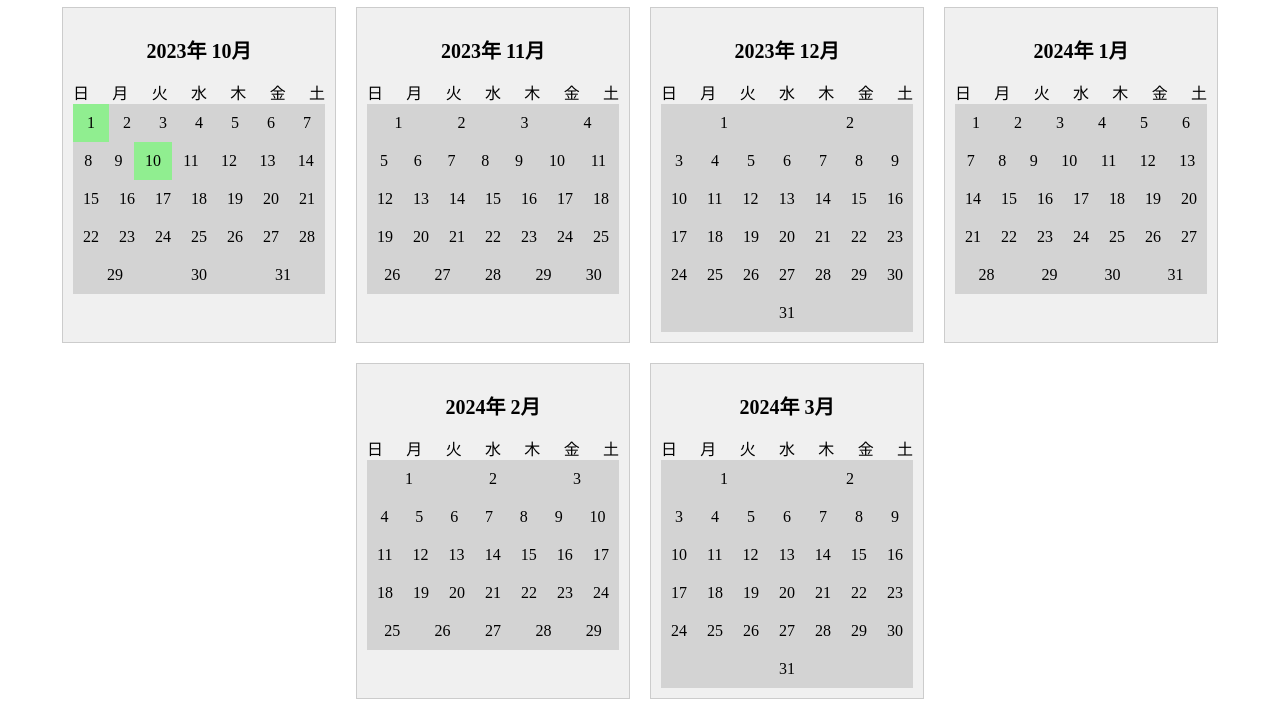
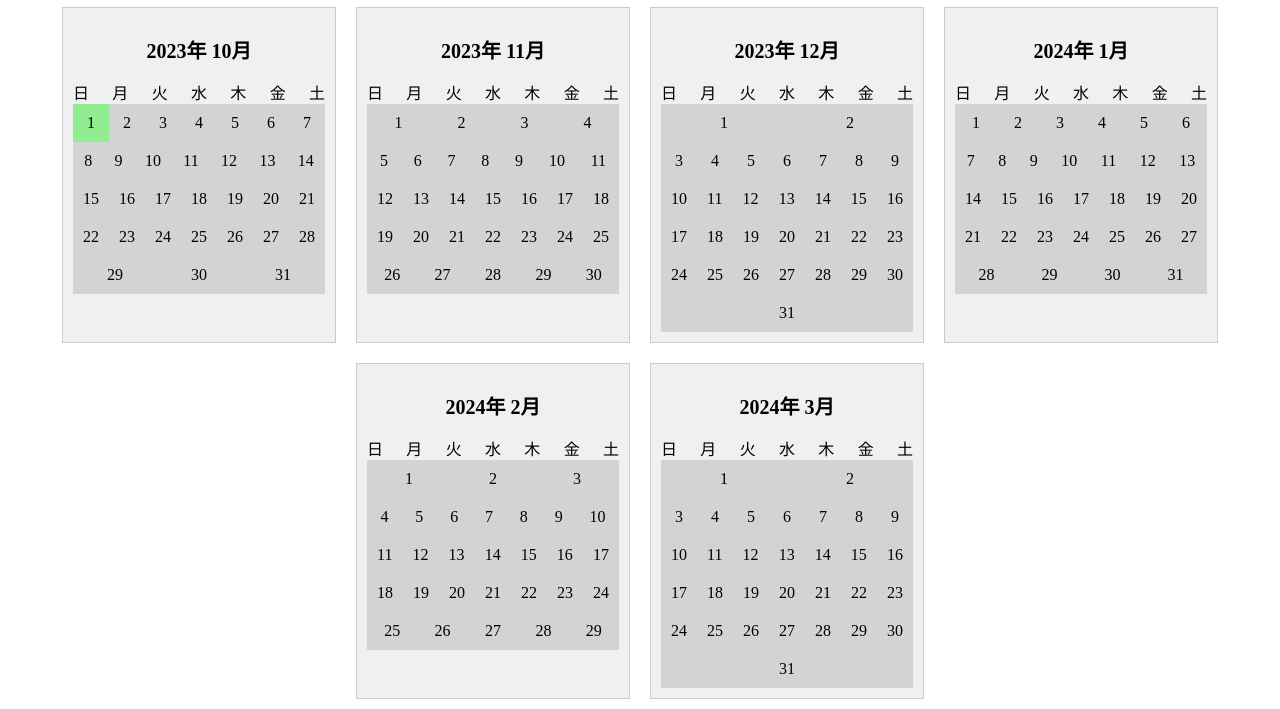
Before and after one commit to yooooshi0911/runningyoshito14, a plain HTML site: page index.html in a window 1280 px wide. Shown: the part 104-813 px from the top of the page. Drawn offline with Linux system fonts and the light colour scheme.

Commit message:
Update index.html

```diff
--- a/index.html
+++ b/index.html
@@ -162,7 +162,7 @@
         }
 
         // 各月のカレンダーを生成
-        generateCalendar(2023, 10, "calendar1", [1,10]);
+        generateCalendar(2023, 10, "calendar1", [1]);
         generateCalendar(2023, 11, "calendar2", []);
         generateCalendar(2023, 12, "calendar3", []);
         generateCalendar(2024, 1, "calendar4", []);
```
